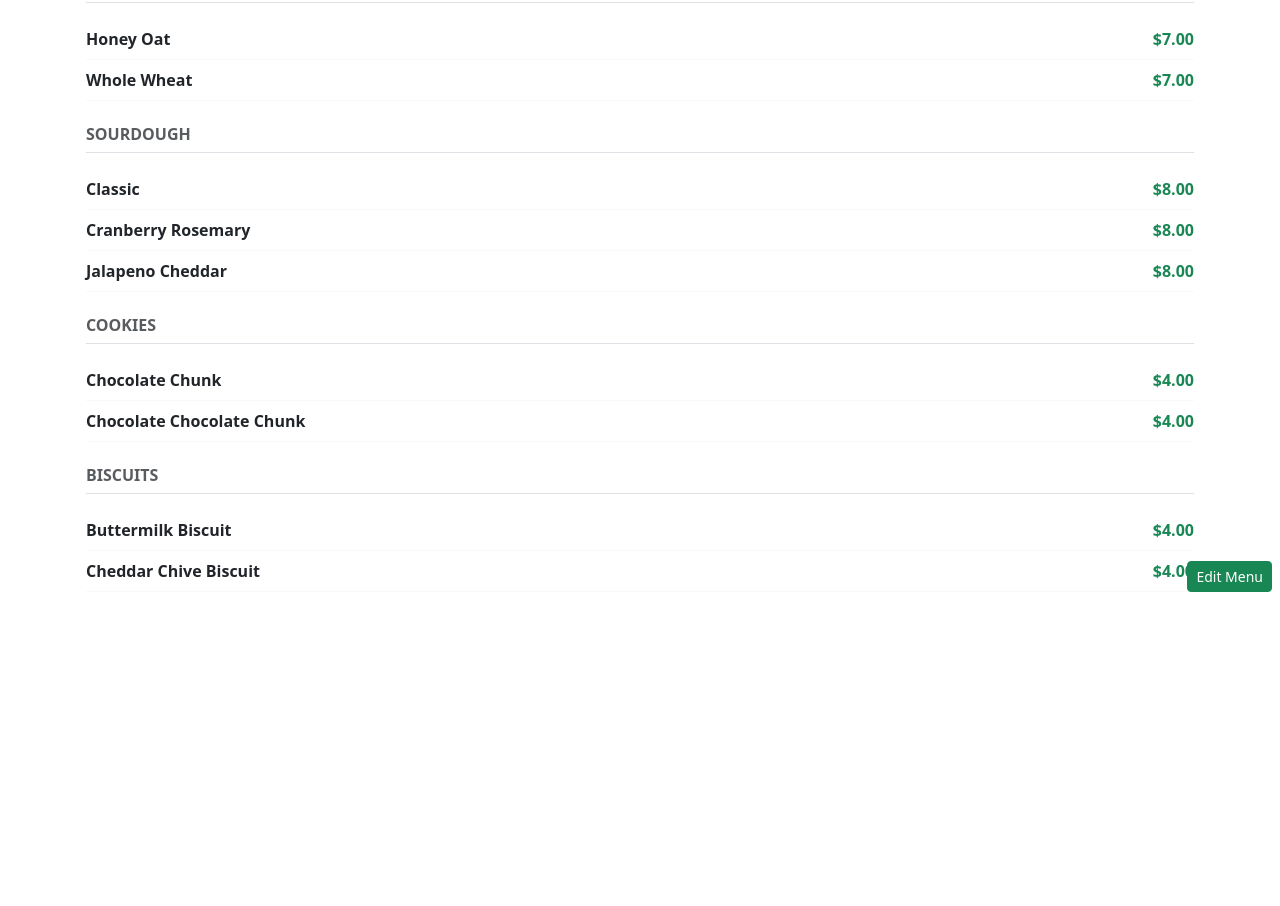
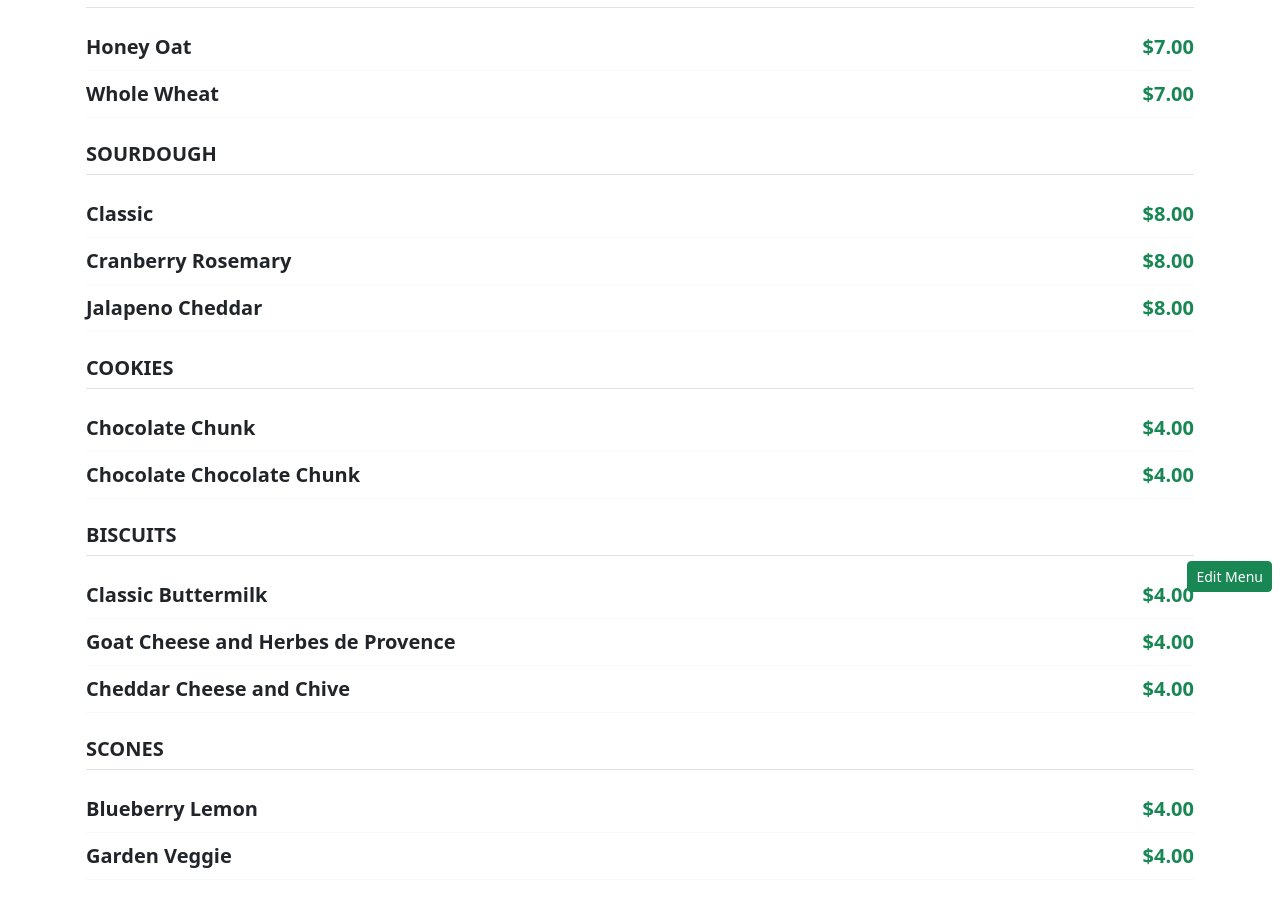
Before and after one commit to aaron-webdev/BTD_Menu, a React (Vite) app in the folder BTD_eMenu_React/: page / in a window 1280 px wide. Shown: the part 200-1106 px from the top of the page. Before the commit the page ends 864 px from the top, so only its background shows below. Built offline with nearby package versions, Linux system fonts and the light colour scheme.

Commit message:
adjusted default menu

```diff
--- a/BTD_eMenu_React/src/App.jsx
+++ b/BTD_eMenu_React/src/App.jsx
@@ -13,8 +13,11 @@ export default function App() {
     { name: "Jalapeno Cheddar", price: "8.00", category: "Sourdough" },
     { name: "Chocolate Chunk", price: "4.00", category: "Cookies" },
     { name: "Chocolate Chocolate Chunk", price: "4.00", category: "Cookies" },
-    { name: "Buttermilk Biscuit", price: "4.00", category: "Biscuits" },
-    { name: "Cheddar Chive Biscuit", price: "4.00", category: "Biscuits" }
+    { name: "Classic Buttermilk", price: "4.00", category: "Biscuits" },
+    { name: "Goat Cheese and Herbes de Provence", price: "4.00", category: "Biscuits" },
+    { name: "Cheddar Cheese and Chive", price: "4.00", category: "Biscuits" },
+    { name: "Blueberry Lemon", price: "4.00", category: "Scones" },
+    { name: "Garden Veggie", price: "4.00", category: "Scones" }
   ];
 
   // Initialize the state with the default items
--- a/BTD_eMenu_React/src/pages/addItemPage.jsx
+++ b/BTD_eMenu_React/src/pages/addItemPage.jsx
@@ -10,14 +10,12 @@ export default function AddItemPage({ items, setItems, defaultItems }) {
   const handleSubmit = (e) => {
     e.preventDefault();
 
-    // Saves the item to your menu list array
+    // Adds item to menu and returns to main page
     setItems([...items, { name, price, category }]);
-
-    // Navigates back to the main menu page
     navigate('/');
   };
 
-  // Resets the menu array back to your hardcoded defaults
+  // Sets menu to default
   const handleReset = () => {
     setItems(defaultItems);
     navigate('/');
--- a/BTD_eMenu_React/src/pages/menuMainPage.jsx
+++ b/BTD_eMenu_React/src/pages/menuMainPage.jsx
@@ -2,12 +2,11 @@ import { Link } from 'react-router-dom';
 import GreetingBlock from './greetingBlock';
 
 export default function MenuPage({ items }) {
-  // Define the exact list of categories to display as headers on the menu
+
   const categories = ["Breads", "Sourdough", "Cookies", "Biscuits", "Pastries", "Hand Pies", "Take and Bake", "Scones"];
 
   return (
     <div className="container my-5">
-      {/* Greeting block header element */}
       <GreetingBlock />
 
       {/* Menu Display Field */}
@@ -20,25 +19,25 @@ export default function MenuPage({ items }) {
           ) : (
             <div>
               {categories.map((category) => {
-                // Filter items that belong strictly to the current category loop
+                // Filter items by category
                 const filteredItems = items.filter(item => item.category === category);
 
-                // If a category has no items added yet, don't show the header section
+                // Only show categories with items
                 if (filteredItems.length === 0) return null;
 
                 return (
                   <div key={category} className="mb-4">
-                    {/* Category Header Section with uppercase styling and bottom border */}
-                    <h6 className="text-uppercase text-muted fw-bold border-bottom pb-2 mb-3 letter-spacing">
+                    {/* Category Header*/}
+                    <h5 className="text-uppercase fw-bold border-bottom pb-2 mb-3 letter-spacing">
                       {category}
-                    </h6>
+                    </h5>
 
-                    {/* List of items inside this specific category */}
+                    {/*Items in category*/}
                     <div className="mb-2">
                       {filteredItems.map((item, index) => (
                         <div key={index} className="py-2 d-flex justify-content-between align-items-center border-bottom border-light">
-                          <span className="text-dark fw-semibold">{item.name}</span>
-                          <span className="fw-bold text-success">${parseFloat(item.price).toFixed(2)}</span>
+                          <span className="text-dark fw-semibold fs-5">{item.name}</span>
+                          <span className="fw-bold text-success fs-5">${parseFloat(item.price).toFixed(2)}</span>
                         </div>
                       ))}
                     </div>
@@ -50,7 +49,7 @@ export default function MenuPage({ items }) {
         </div>
       </div>
 
-      {/* Edit Menu Button pinned to the bottom right area of the screen */}
+      {/* Edit Menu Button */}
       <div className="d-flex justify-content-end mt-4 fixed-bottom text-end px-2 py-2">
         <Link to="/add-item" className="btn btn-success btn-sm">
           Edit Menu
```
